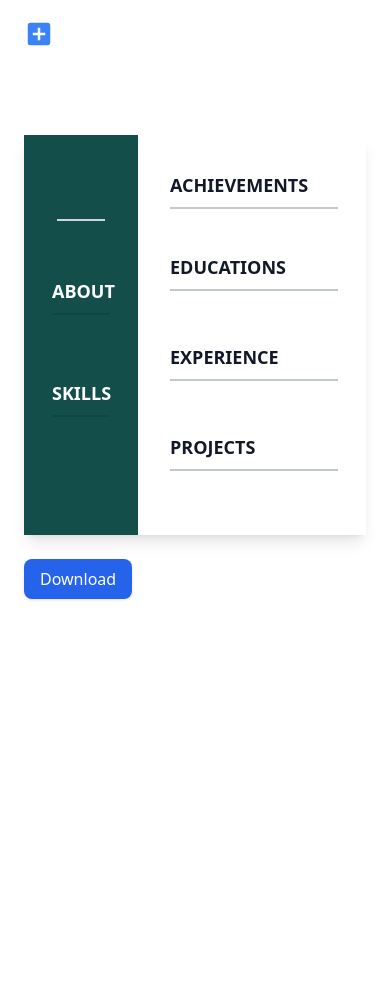
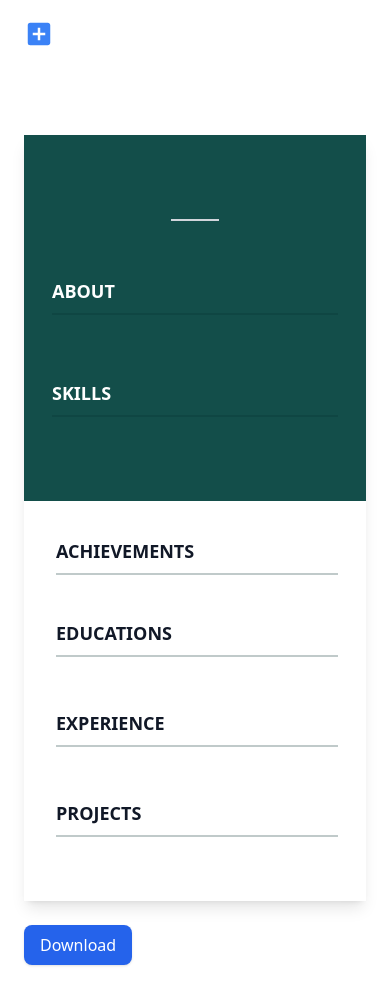
Before and after one commit to anshu1612/resume-builder, a React (Vite) app: page / in a window 390 px wide. Shown: the part 3743-4732 px from the top of the page. Before the commit the page ends 4366 px from the top, so only its background shows below. Built offline with nearby package versions, Linux system fonts and the light colour scheme.

Commit message:
Responsive layout

```diff
--- a/src/components/Preview.jsx
+++ b/src/components/Preview.jsx
@@ -27,7 +27,7 @@ const Preview = ({
 
   return (
     <>
-      <div ref={previewRef} className="grid grid-cols-3 shadow-lg mt-20">
+      <div ref={previewRef} className="grid grid-cols-1 sm:grid-cols-3 shadow-lg mt-20">
         <div className="bg-teal-900 text-white p-7">
           <div className="mb-8 flex flex-col py-2 items-center">
            {aboutData.imageFile && <img
```
